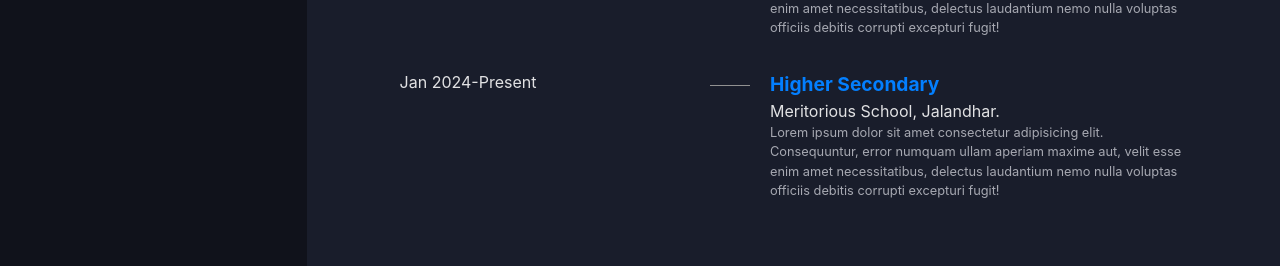
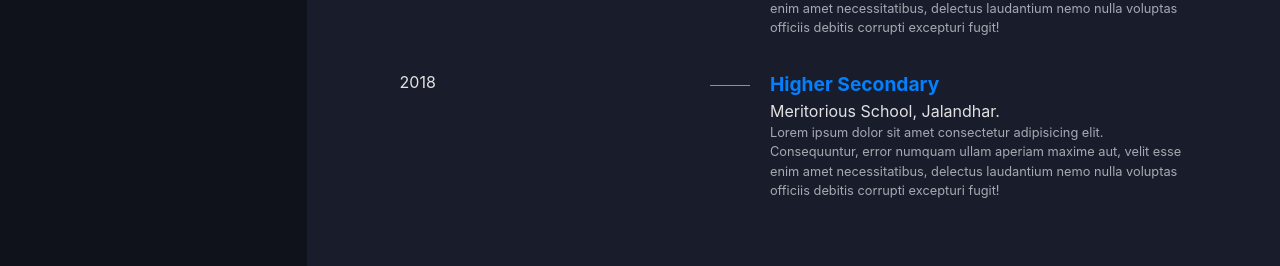
Before and after one commit to nerdyRK/React_portfolio, a React (Vite) app: page /resume in a window 1280 px wide. Shown: the part 1146-1412 px from the top of the page. Built offline with nearby package versions, Linux system fonts and the light colour scheme.

Commit message:
minor change

```diff
--- a/src/components/Resume.jsx
+++ b/src/components/Resume.jsx
@@ -141,7 +141,7 @@ function Resume() {
             </div>
           </section>
           <section className="first">
-            <p className="timing">Jan 2024-Present</p>
+            <p className="timing">2018</p>
             <div className="company">
               <div
                 className="role"
```
